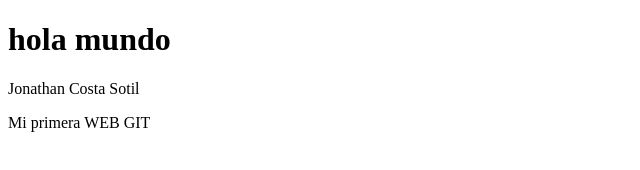
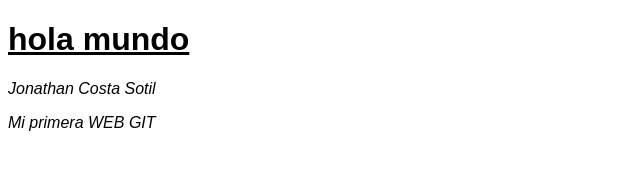
Before and after one commit to jonh-1550/MASANZ_2024_SMR2_JCS, a plain HTML site: page index.html in a window 1280 px wide. Shown: the whole page, without its empty margins (0-640 px from the left). Drawn offline with Linux system fonts and the light colour scheme.

Commit message:
add css to index.html

```diff
--- a/index.html
+++ b/index.html
@@ -2,6 +2,7 @@
 <html>
 	<head>
 		<title>Mi primera WEB GIT</title>
+		<link rel="stylesheet" href="estilos.css" />
 	</head>
 	<style>
 
```
